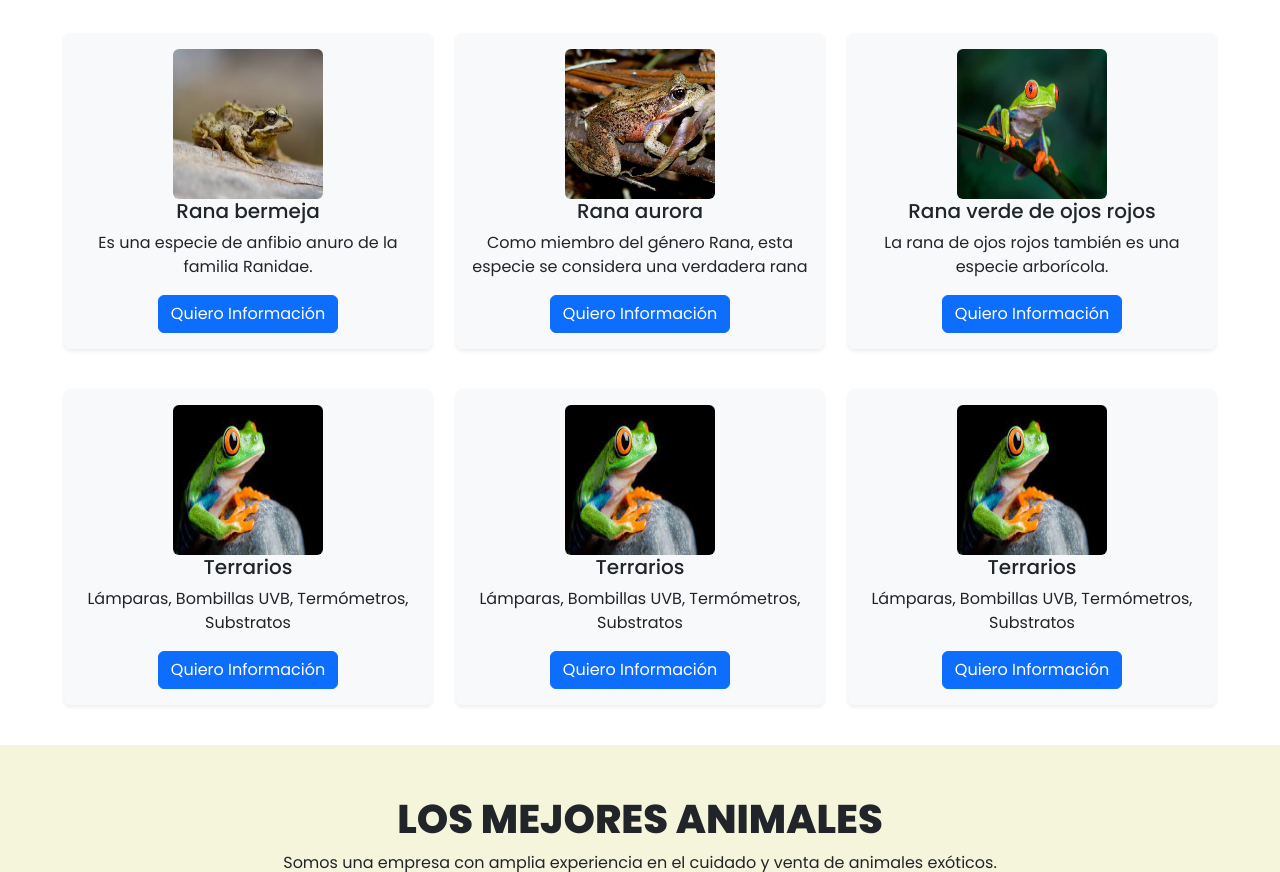
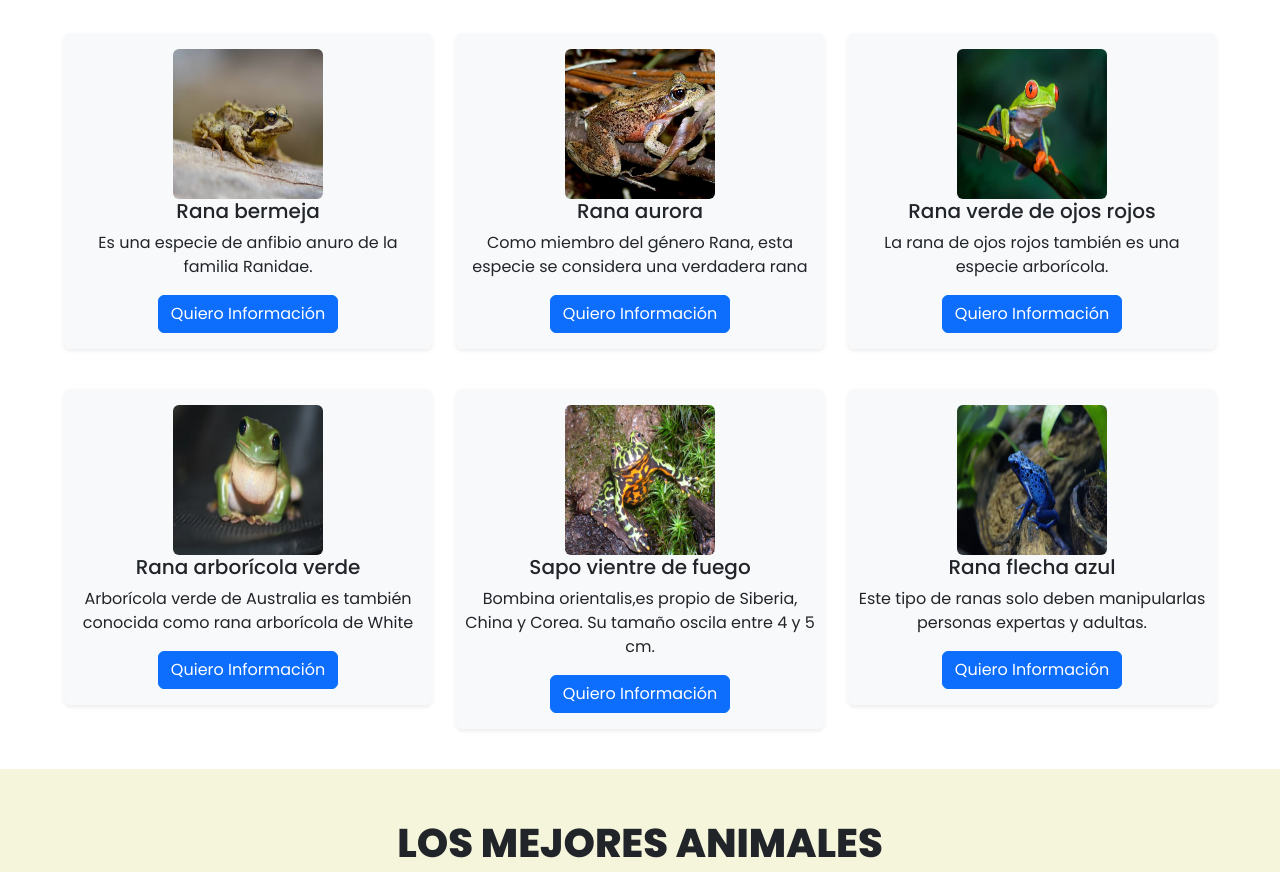
Before and after one commit to Aled40/AlezelayaPreentrega3.github.io, a plain HTML site: page pages/anfibios.html in a window 1280 px wide. Shown: the part 189-1061 px from the top of the page. Drawn offline with nearby package versions, Linux system fonts and the light colour scheme.

Commit message:
anfibios mejora

```diff
--- a/pages/anfibios.html
+++ b/pages/anfibios.html
@@ -117,12 +117,12 @@
                 <div class="col-12 col-md-12 col-lg-4 mb-3">
                     <div class="card bg-light shadow-sm border-0 px-2 py-3 mb-4">
                         <div class="text-center">
-                            <img class="rounded" src="../assets/anfibios/Anfibios portada.jpeg" alt="">
+                            <img class="rounded" src="../assets/anfibios/rana-arboricola-verde_509_0_600.webp" alt="">
                         </div>
 
                         <div class="card-body1 text-center row-centered">
-                            <h5 class="card-title">Terrarios</h5>
-                            <p> Lámparas, Bombillas UVB, Termómetros, Substratos
+                            <h5 class="card-title">Rana arborícola verde                            </h5>
+                            <p>Arborícola verde de Australia es también conocida como rana arborícola de White
                             </p>
                             <a href="https://wa.link/n7pz1f" class="btn btn-primary">Quiero Información</a>
                         </div>
@@ -133,12 +133,12 @@
                 <div class="col-12 col-md-12 col-lg-4 mb-3">
                     <div class="card bg-light shadow-sm border-0 px-2 py-3 mb-4">
                         <div class="text-center">
-                            <img class="rounded" src="../assets/anfibios/Anfibios portada.jpeg" alt="">
+                            <img class="rounded" src="../assets/anfibios/sapos_20618_6_600.webp" alt="">
                         </div>
 
                         <div class="card-body1 text-center row-centered">
-                            <h5 class="card-title">Terrarios</h5>
-                            <p> Lámparas, Bombillas UVB, Termómetros, Substratos
+                            <h5 class="card-title">Sapo vientre de fuego</h5>
+                            <p>Bombina orientalis,es propio de Siberia, China y Corea. Su tamaño oscila entre 4 y 5 cm.
                             </p>
                             <a href="https://wa.link/n7pz1f" class="btn btn-primary">Quiero Información</a>
                         </div>
@@ -149,12 +149,12 @@
                 <div class="col-12 col-md-12 col-lg-4 mb-3">
                     <div class="card bg-light shadow-sm border-0 px-2 py-3 mb-4">
                         <div class="text-center">
-                            <img class="rounded" src="../assets/anfibios/Anfibios portada.jpeg" alt="">
+                            <img class="rounded" src="../assets/anfibios/ranas_flecha_20618_7_600.webp" alt="">
                         </div>
 
                         <div class="card-body1 text-center row-centered">
-                            <h5 class="card-title">Terrarios</h5>
-                            <p> Lámparas, Bombillas UVB, Termómetros, Substratos
+                            <h5 class="card-title">Rana flecha azul</h5>
+                            <p> Este tipo de ranas solo deben manipularlas personas expertas y adultas.
                             </p>
                             <a href="https://wa.link/n7pz1f" class="btn btn-primary">Quiero Información</a>
                         </div>
```
Also changed, not shown: assets/anfibios/rana-arboricola-verde_509_0_600.webp (added), assets/anfibios/ranas_flecha_20618_7_600.webp (added), assets/anfibios/sapos_20618_6_600.webp (added).
